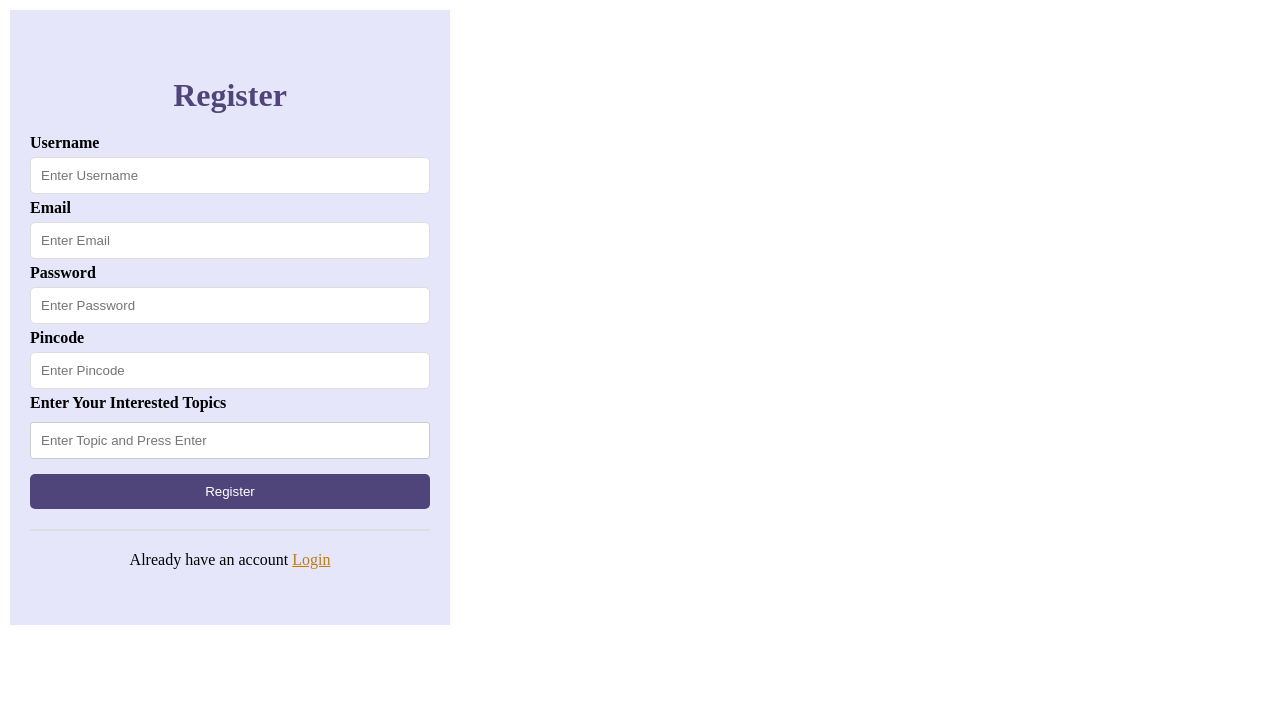
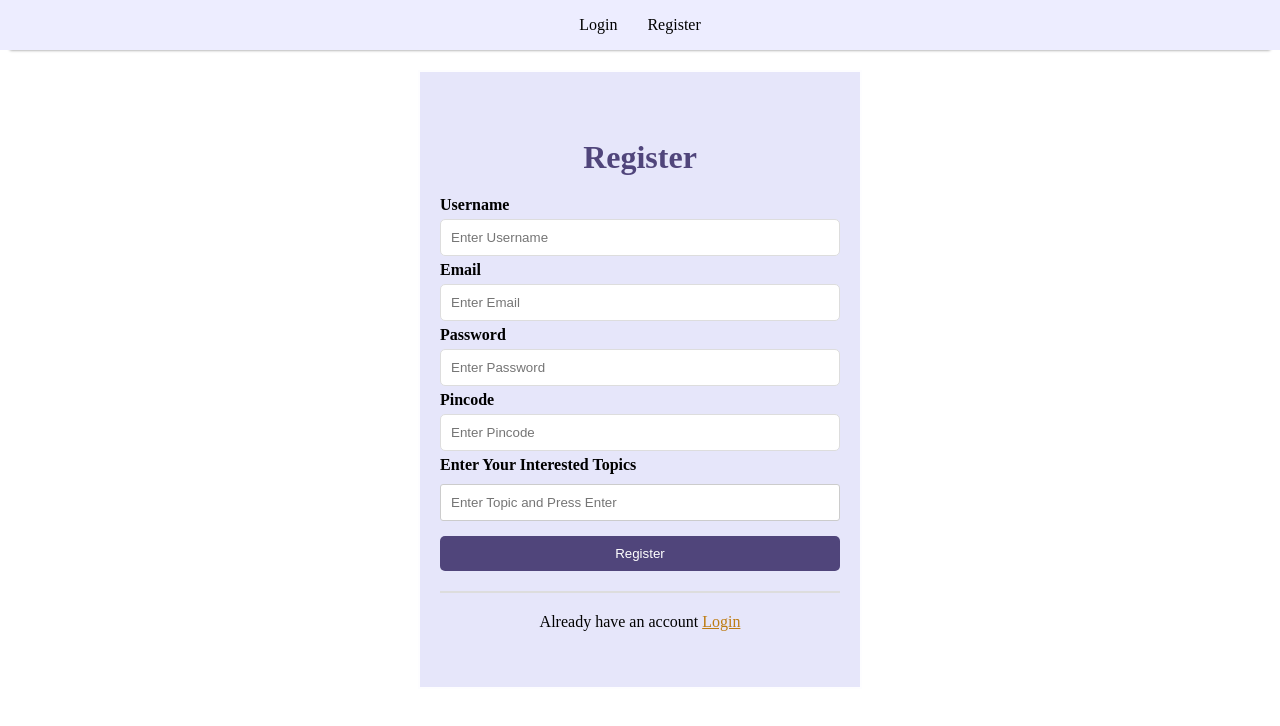
Before and after one commit to deepak-nkit/friend_finder, a SvelteKit app in the folder svelte_code/: page /register in a window 1280 px wide. Shown: the top 726 px of the page. Built offline with nearby package versions, Linux system fonts and the light colour scheme.

Commit message:
server:logout route , Css:temp

```diff
--- /dev/null
+++ b/svelte_code/src/routes/+layout.svelte
@@ -0,0 +1,48 @@
+<div class="main">
+  <div class="navbar">
+    <a href="/login">
+      Login
+    </a>
+    <a href="/register"> Register </a>
+  </div>
+  <div>
+    <slot />
+  </div>
+</div>
+
+<style>
+  :global(body) {
+    margin: 0;
+    padding: 0;
+  }
+  .main {
+    display: flex;
+    flex-direction: column;
+    width: 100vw;
+    align-items: center;
+    gap: 20px;
+  }
+  .navbar {
+    box-shadow: 0 10px 3px -10px gray;
+    background: #EDEDFF;
+    /*gap: 20px;*/
+    width: 100vw;
+    display: flex;
+    justify-content: center;
+    align-items: center;
+    height: 50px;
+  }
+  .navbar > a {
+  box-sizing: border-box;
+        height: 100%;
+        text-decoration: none;
+        color: black;
+        display: flex;
+        justify-content: center;
+        align-items: center;
+        padding: 15px;
+  }
+  .navbar > a:hover {
+    background-color: #CDCDED;
+  }
+</style>
--- a/svelte_code/src/routes/register/+page.svelte
+++ b/svelte_code/src/routes/register/+page.svelte
@@ -1,20 +1,5 @@
 <script lang="ts">
   import "$lib/style.css";
-  let intrested_topic: string[] = [];
-  let temp_topic = "";
-
-  function addTopics() {
-    let temp = temp_topic.trim();
-    if (temp && !intrested_topic.includes(temp)) {
-      intrested_topic.push(temp_topic)
-      temp_topic = "";
-      console.log(intrested_topic)
-    }
-  }
-
-  function removeTopic(remove_topic: string) {
-    intrested_topic = intrested_topic.filter((topic) => topic !== remove_topic);
-  }
 </script>
 
 <div class="box_1">
@@ -60,20 +45,9 @@
           <label><b>Enter Your Interested Topics</b></label>
           <input
             type="text"
-            bind:value={temp_topic}
-            on:keypress={(event) => event.key === "Enter" && addTopics()}
             placeholder="Enter Topic and Press Enter"
             name="topics"
           />
-        </div>
-
-        <div>
-          {#each intrested_topic as topic}
-            <div class="topic_display">
-              <span>{topic}</span>
-              <button on:click={() => removeTopic(topic)}>x</button>
-            </div>
-          {/each}
         </div>
       </div>
 
```
Also changed, not shown: 1 other file (tests, documents, lock files or other folders).
